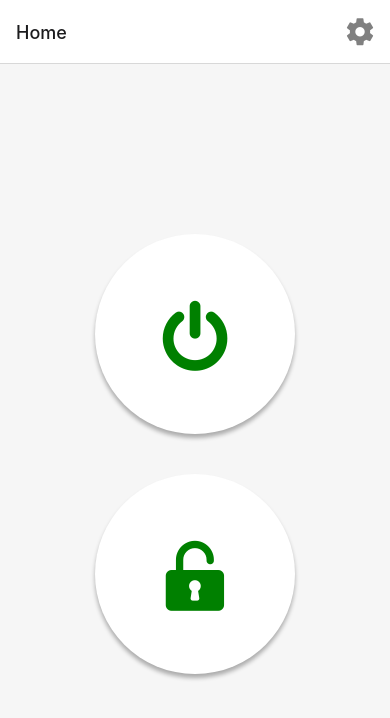
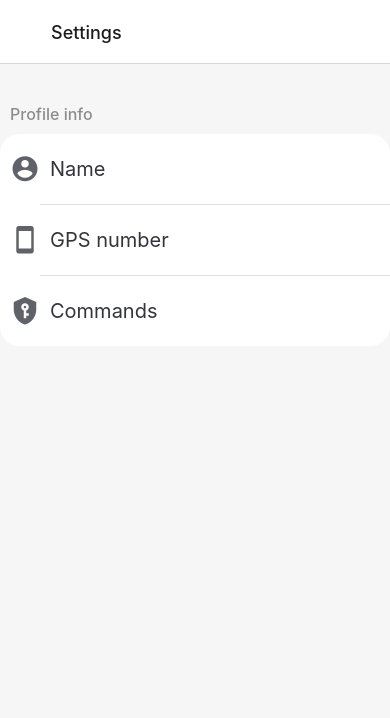
Before and after one commit to Suz8a/driver-go, a React Native app: screen /SettingsStackNavigator in a window 390 px wide. Before the commit this address had no page. Shown: the top 718 px of the page. Built offline with nearby package versions, Linux system fonts and the light colour scheme; what expo-linking would draw is missing.

Commit message:
working navigation, fix storage

```diff
--- a/hooks/useAsyncStorage.ts
+++ b/hooks/useAsyncStorage.ts
@@ -1,5 +1,5 @@
 import { useEffect, useState } from "react";
-import AsyncStorage from "@react-native-community/async-storage";
+import AsyncStorage from "@react-native-async-storage/async-storage";
 
 type UseAsyncStorageResult = [any, (value: any) => Promise<void>];
 
--- a/navigation/LinkingConfiguration.ts
+++ b/navigation/LinkingConfiguration.ts
@@ -14,7 +14,7 @@ const linking: LinkingOptions<RootStackParamList> = {
   config: {
     screens: {
       Home: "home",
-      SettingsTabNavigator: {
+      SettingsStackNavigator: {
         screens: {
           Settings: "settings",
           Name: "name",
--- a/navigation/index.tsx
+++ b/navigation/index.tsx
@@ -13,13 +13,14 @@ import Settings from "../screens/Settings";
 import {
   RootStackParamList,
   RootStackScreenProps,
-  SettingsTabParamList,
+  SettingsStackParamList,
+  SettingsStackScreenProps,
 } from "../types";
 import LinkingConfiguration from "./LinkingConfiguration";
 import Icon from "react-native-vector-icons/Ionicons";
 
 const settingsIcon = <Icon name="settings-sharp" size={30} color="gray" />;
-const arrowLeftIcon = <Icon name="ios-arrow-back" size={25} color="black" />;
+const arrowLeftIcon = <Icon name="ios-arrow-back" size={25} color="white" />;
 
 export default function Navigation({
   colorScheme,
@@ -36,19 +37,19 @@ export default function Navigation({
   );
 }
 
-const Stack = createNativeStackNavigator<RootStackParamList>();
+const RootStack = createNativeStackNavigator<RootStackParamList>();
 
 function RootNavigator() {
   return (
-    <Stack.Navigator>
-      <Stack.Screen
+    <RootStack.Navigator>
+      <RootStack.Screen
         name="Home"
         component={Home}
         options={({ navigation }: RootStackScreenProps<"Home">) => ({
           title: "Home",
           headerRight: () => (
             <Pressable
-              onPress={() => navigation.navigate("SettingsTabNavigator")}
+              onPress={() => navigation.push("SettingsStackNavigator")}
               style={({ pressed }) => ({
                 opacity: pressed ? 0.5 : 1,
               })}
@@ -58,48 +59,46 @@ function RootNavigator() {
           ),
         })}
       />
-      <Stack.Screen
-        name="SettingsTabNavigator"
-        component={SettingsTabNavigator}
+      <RootStack.Screen
+        name="SettingsStackNavigator"
+        component={SettingsStackNavigator}
         options={{ headerShown: false }}
       />
-      <Stack.Screen
+      <RootStack.Screen
         name="NotFound"
         component={NotFoundScreen}
         options={{ title: "Oops!" }}
       />
-    </Stack.Navigator>
+    </RootStack.Navigator>
   );
 }
 
-const SettingsTab = createNativeStackNavigator<SettingsTabParamList>();
+const SettingsStack = createNativeStackNavigator<SettingsStackParamList>();
 
-function SettingsTabNavigator() {
+function SettingsStackNavigator() {
   return (
-    <SettingsTab.Navigator initialRouteName="Settings">
-      <SettingsTab.Screen
+    <SettingsStack.Navigator initialRouteName="Settings">
+      <SettingsStack.Screen
         name="Settings"
         component={Settings}
-        options={() => ({
-          headerTransparent: true,
-          headerTitleStyle: {
-            color: "black",
-          },
+        options={({ navigation }: SettingsStackScreenProps<"Settings">) => ({
           headerLeft: () => (
             <Pressable
-              onPress={() => {}}
+              onPress={() => {
+                navigation.navigate("Home");
+              }}
               style={({ pressed }) => ({
                 opacity: pressed ? 0.5 : 1,
               })}
             >
-              <View style={{ marginLeft: 9 }}>{arrowLeftIcon}</View>
+              <View style={{ marginRight: 10 }}>{arrowLeftIcon}</View>
             </Pressable>
           ),
         })}
       />
-      <SettingsTab.Screen name="Name" component={Home} />
-      <SettingsTab.Screen name="GPSNumber" component={Home} />
-      <SettingsTab.Screen name="Commands" component={Home} />
-    </SettingsTab.Navigator>
+      <SettingsStack.Screen name="Name" component={Home} />
+      <SettingsStack.Screen name="GPSNumber" component={Home} />
+      <SettingsStack.Screen name="Commands" component={Home} />
+    </SettingsStack.Navigator>
   );
 }
--- a/package.json
+++ b/package.json
@@ -14,6 +14,7 @@
   },
   "dependencies": {
     "@expo/vector-icons": "^13.0.0",
+    "@react-native-async-storage/async-storage": "~1.17.3",
     "@react-native-community/async-storage": "^1.12.1",
     "@react-navigation/bottom-tabs": "^6.0.5",
     "@react-navigation/native": "^6.0.2",
--- a/screens/Settings.tsx
+++ b/screens/Settings.tsx
@@ -39,7 +39,7 @@ export default function Settings() {
 const styles = StyleSheet.create({
   container: {
     backgroundColor: "#f6f6f6",
-    paddingTop: 80,
+    paddingTop: 40,
   },
   sectionTitleContainer: {
     marginLeft: 10,
```
Also changed, not shown: types.tsx (+18 -16 lines), 1 other file (tests, documents, lock files or other folders).
